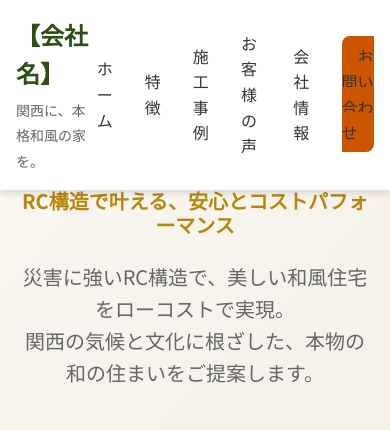
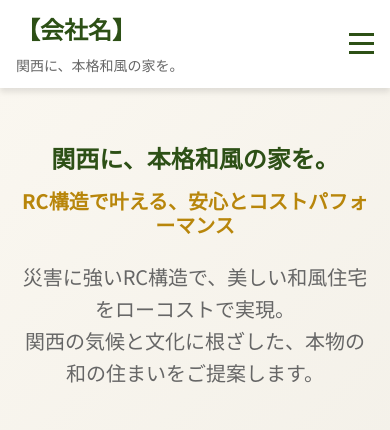
Before and after one commit to fulfill-tokuyama/corporatesite, a PHP site: page / in a window 390 px wide. Shown: the top 430 px of the page. Run offline with PHP 8.4, Linux system fonts and the light colour scheme.

Commit message:
Update style.css

```diff
--- a/css/style.css
+++ b/css/style.css
@@ -944,6 +944,36 @@ ul {
         content-visibility: auto;
         contain: size layout;
     }
+    .nav-list {
+        display: none;
+        position: fixed;
+        top: 60px;
+        left: 0;
+        width: 100vw;
+        background: #fff;
+        flex-direction: column;
+        gap: 0;
+        box-shadow: 0 2px 10px rgba(0,0,0,0.08);
+        z-index: 9999;
+    }
+    .nav.active .nav-list {
+        display: flex;
+    }
+    .nav-list li {
+        border-bottom: 1px solid #eee;
+        text-align: center;
+        padding: 18px 0;
+    }
+    .nav-list li:last-child {
+        border-bottom: none;
+    }
+    .hamburger {
+        display: flex;
+        z-index: 10001;
+    }
+    .header-content {
+        padding: 10px 0;
+    }
 }
 
 /* プリント最適化 */
```
